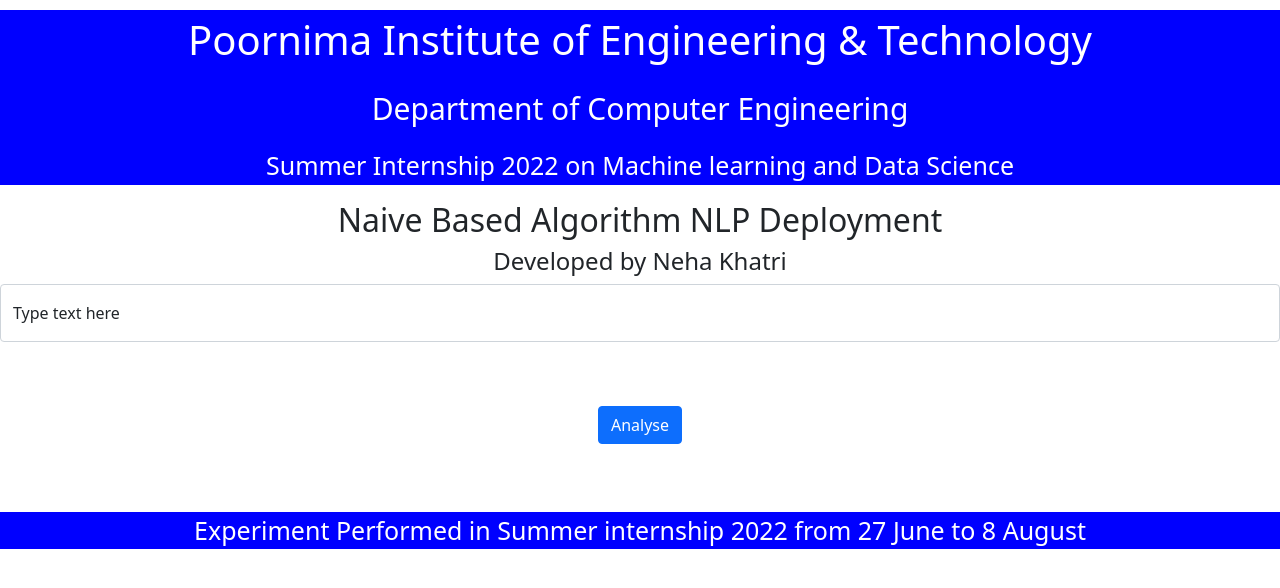
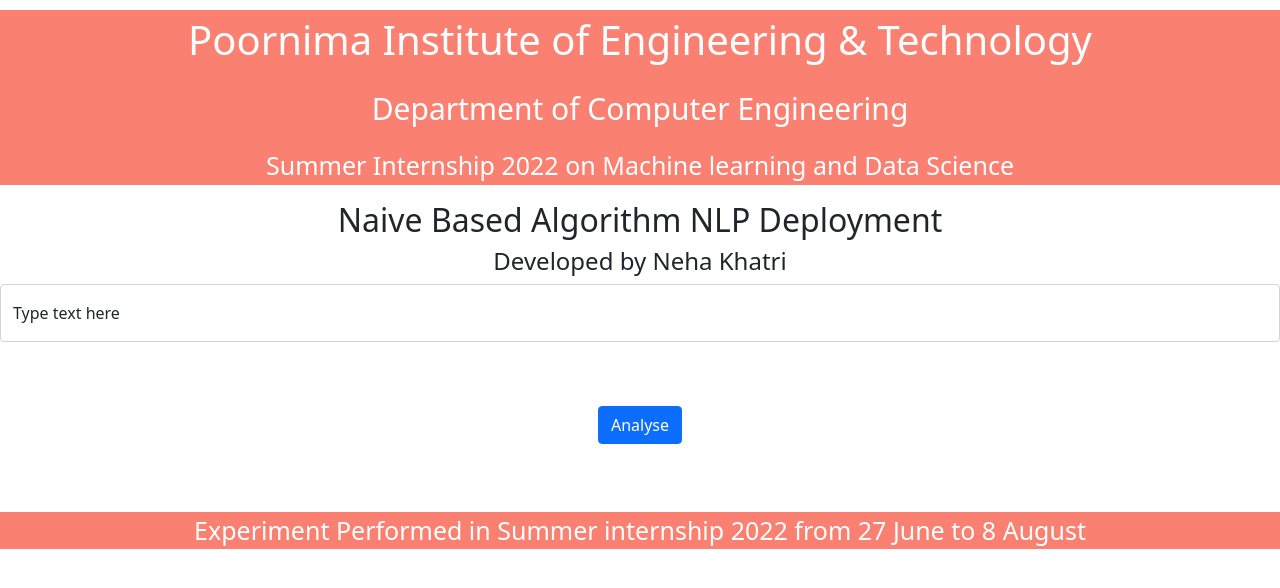
Before and after one commit to nehakhatri2021/project5_sentiment_analysis, a Flask app: page / in a window 1280 px wide. Shown: the top 588 px of the page. Run offline with Flask 2, Linux system fonts and the light colour scheme; parts of the project's set-up code (start-up, migrations or seed data) failed here and were passed over.

Commit message:
Update index.html

```diff
--- a/templates/index.html
+++ b/templates/index.html
@@ -22,7 +22,7 @@ div {text-align: center;}
 
 <body>
 
-<div class="" style="background-color:blue;" >
+<div class="" style="background-color:salmon;" >
 <div class="clearfix">
 
 <div class="col-md-12">
@@ -54,7 +54,7 @@ div {text-align: center;}
 
 </div>
 
-<div class="" style="background-color:blue;" >
+<div class="" style="background-color:salmon;" >
 <div class="clearfix">
 
 <div class="col-md-12">
```
